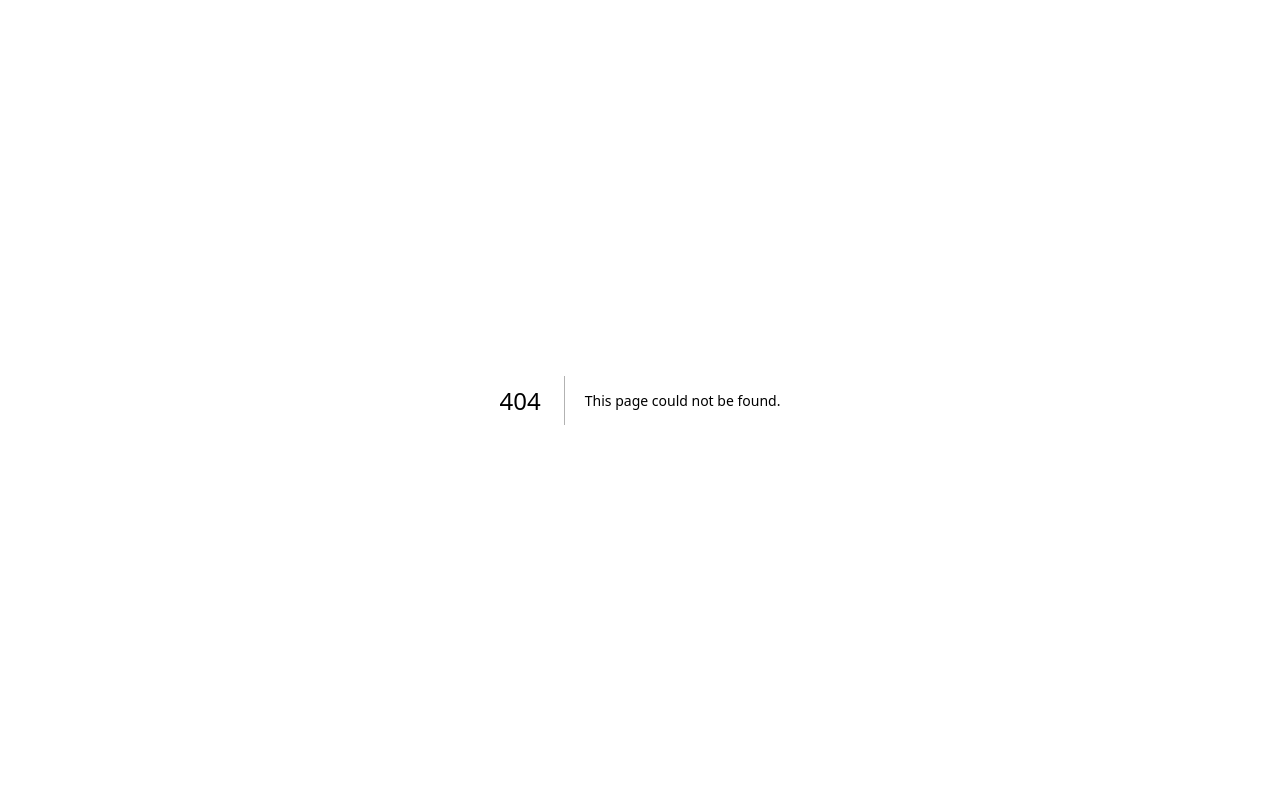
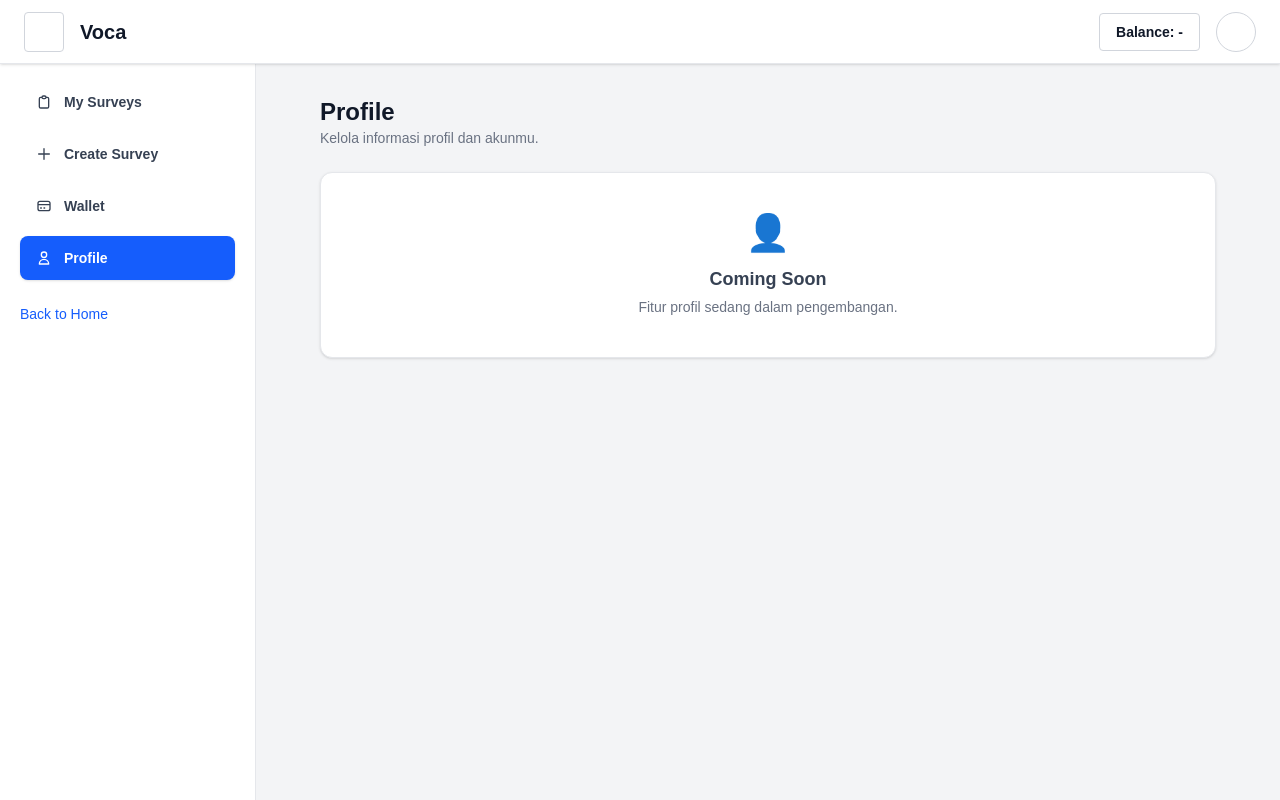
Before and after one commit to Murito-01/voca-app, a Next.js app: page /creator/profile in a window 1280 px wide. Before the commit this address had no page. Built offline with nearby package versions, Linux system fonts and the light colour scheme; no server answers.

Commit message:
feat: add wallet and profile menus to creator dashboard

```diff
--- /dev/null
+++ b/src/app/(creator)/creator/profile/page.tsx
@@ -0,0 +1,16 @@
+export default function CreatorProfilePage() {
+  return (
+    <section className="mx-auto w-full max-w-4xl">
+      <div className="mb-6">
+        <h1 className="text-2xl font-bold text-gray-900">Profile</h1>
+        <p className="text-sm text-gray-500">Kelola informasi profil dan akunmu.</p>
+      </div>
+
+      <div className="rounded-xl border border-gray-200 bg-white p-10 text-center shadow-sm">
+        <div className="text-4xl mb-3">👤</div>
+        <p className="text-lg font-semibold text-gray-700">Coming Soon</p>
+        <p className="mt-1 text-sm text-gray-500">Fitur profil sedang dalam pengembangan.</p>
+      </div>
+    </section>
+  )
+}
--- /dev/null
+++ b/src/app/(creator)/creator/wallet/page.tsx
@@ -0,0 +1,16 @@
+export default function CreatorWalletPage() {
+  return (
+    <section className="mx-auto w-full max-w-4xl">
+      <div className="mb-6">
+        <h1 className="text-2xl font-bold text-gray-900">Wallet</h1>
+        <p className="text-sm text-gray-500">Kelola saldo dan riwayat transaksimu.</p>
+      </div>
+
+      <div className="rounded-xl border border-gray-200 bg-white p-10 text-center shadow-sm">
+        <div className="text-4xl mb-3">💰</div>
+        <p className="text-lg font-semibold text-gray-700">Coming Soon</p>
+        <p className="mt-1 text-sm text-gray-500">Fitur wallet sedang dalam pengembangan.</p>
+      </div>
+    </section>
+  )
+}
--- a/src/components/creator/CreatorSidebar.tsx
+++ b/src/components/creator/CreatorSidebar.tsx
@@ -19,6 +19,24 @@ const navItems = [
     icon: (
       <svg xmlns="http://www.w3.org/2000/svg" className="h-4 w-4 shrink-0" fill="none" viewBox="0 0 24 24" stroke="currentColor" strokeWidth={2}>
         <path strokeLinecap="round" strokeLinejoin="round" d="M12 4v16m8-8H4" />
+      </svg>
+    ),
+  },
+  {
+    href: '/creator/wallet',
+    label: 'Wallet',
+    icon: (
+      <svg xmlns="http://www.w3.org/2000/svg" className="h-4 w-4 shrink-0" fill="none" viewBox="0 0 24 24" stroke="currentColor" strokeWidth={2}>
+        <path strokeLinecap="round" strokeLinejoin="round" d="M3 10h18M7 15h1m4 0h1m-7 4h12a3 3 0 003-3V8a3 3 0 00-3-3H6a3 3 0 00-3 3v8a3 3 0 003 3z" />
+      </svg>
+    ),
+  },
+  {
+    href: '/creator/profile',
+    label: 'Profile',
+    icon: (
+      <svg xmlns="http://www.w3.org/2000/svg" className="h-4 w-4 shrink-0" fill="none" viewBox="0 0 24 24" stroke="currentColor" strokeWidth={2}>
+        <path strokeLinecap="round" strokeLinejoin="round" d="M16 7a4 4 0 11-8 0 4 4 0 018 0zM12 14a7 7 0 00-7 7h14a7 7 0 00-7-7z" />
       </svg>
     ),
   },
```
